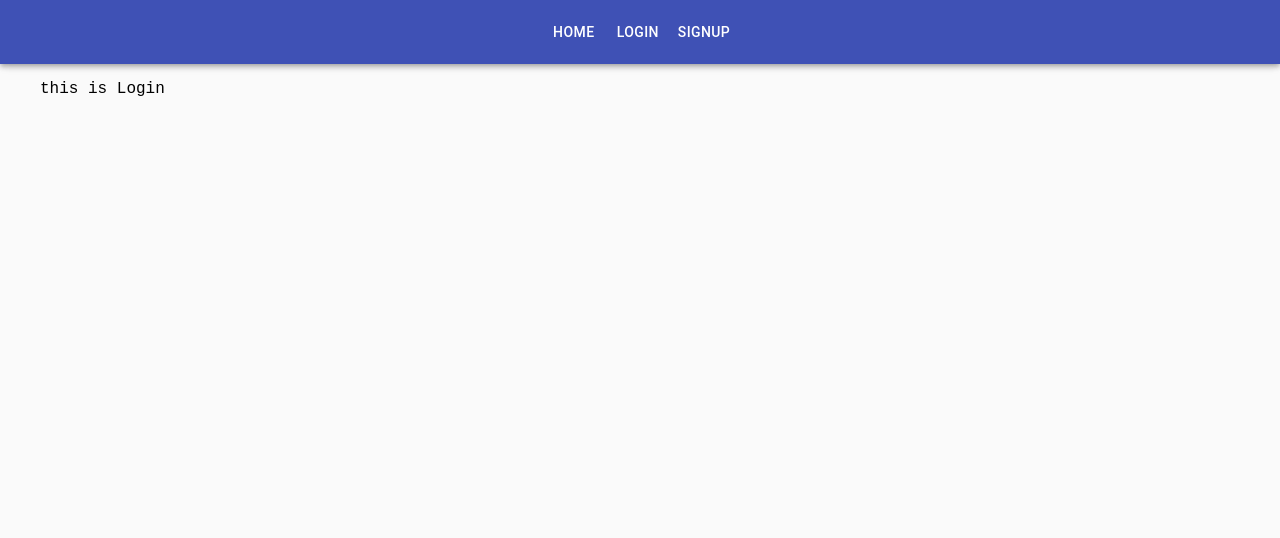
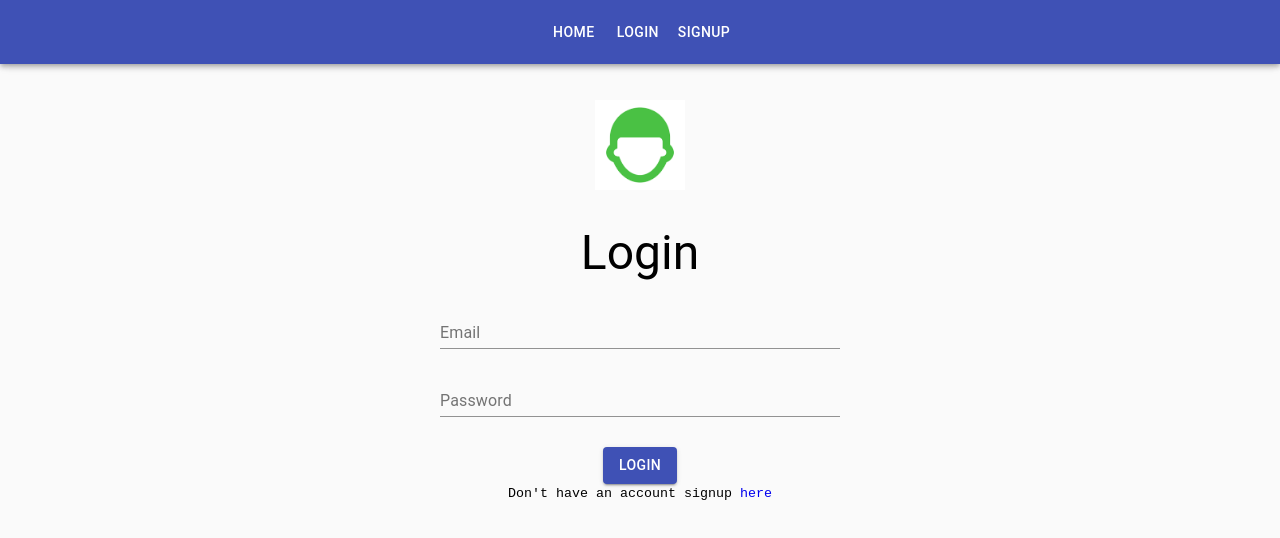
Before and after one commit to Chetandhangar/BeSocial, a React (Create React App) app: page /login in a window 1280 px wide. Shown: the top 538 px of the page. Built offline with nearby package versions, Linux system fonts and the light colour scheme.

Commit message:
Login Done

```diff
--- a/package.json
+++ b/package.json
@@ -10,6 +10,7 @@
     "axios": "^0.21.0",
     "bootstrap": "^4.0.0",
     "bootstrap-social": "^5.1.1",
+    "dayjs": "^1.9.4",
     "font-awesome": "^4.7.0",
     "react": "^16.13.1",
     "react-dom": "^16.13.1",
--- a/src/components/Scream.js
+++ b/src/components/Scream.js
@@ -8,6 +8,10 @@
 import { CardMedia } from '@material-ui/core';
 import { Typography } from '@material-ui/core';
 import {Button} from '@material-ui/core';
+
+//dayjs
+import dayjs from 'dayjs';
+import relativeTime from 'dayjs/plugin/relativeTime';
 
 const styles={
     card:{
@@ -24,13 +28,14 @@
 }
 class Scream extends Component{
     render(){
+        dayjs.extend(relativeTime)
         const {classes,scream:{body, createdAt, userImage, userHandle, screamId, likeCount, commentCount}}= this.props
         return(
          <Card className={classes.card} >
              <CardMedia image={userImage}  className={classes.image}></CardMedia>
              <CardContent className={classes.content}>
               <Typography variant='h5' component={Link} to={`/users/${userHandle}`}>{userHandle}</Typography>
-              <Typography variant='body2'>{createdAt}</Typography>
+              <Typography variant='body2'>{dayjs(createdAt).fromNow()}</Typography>
               <Typography variant='body1'>{body}</Typography>
 
              </CardContent>
--- a/src/pages/Login.js
+++ b/src/pages/Login.js
@@ -1,12 +1,146 @@
 import React,{Component} from 'react';
+import withStyles from '@material-ui/core/styles/withStyles';
+import icon from '../images/icon.png';
+import axios from 'axios';
+import {Link} from 'react-router-dom';
+//Mu
+import Grid from '@material-ui/core/Grid';
+import Typography from '@material-ui/core/Typography';
+import TextField from '@material-ui/core/TextField';
+import Button from '@material-ui/core/Button';
+import CircularProgress from '@material-ui/core/CircularProgress';
 
+
+const styles ={
+    form:{
+        textAlign:'center'
+    },
+    image:{
+        margin:'20px auto 20px auto'
+    },
+    pageTitle:{
+        margin:'10px auto 10px auto'
+    },
+    textField:{
+        margin:'10px auto 10px auto'
+    },
+    button:{
+        marginTop:20,
+        position:'relative'
+    },
+    customError:{
+        color:'red',
+        marginTop:10
+    },
+    progress:{
+        position:'absolute'
+    }
+}
 class Login extends Component{
+    constructor(){
+        super();
+
+        this.state={
+            email:'',
+            password:'',
+            errors: {},
+            loading: false
+        }
+    }
+
+    handleSubmit = (event)=>{
+         event.preventDefault();
+        this.setState({
+            loading:true
+        });
+
+        const userData ={
+            email:this.state.email,
+            password:this.state.password
+        }
+        axios
+        .post('/login',userData)
+        .then((res) =>{
+            console.log(res.data);
+            this.setState({
+                loading:false
+            });
+            this.props.history.push('/')
+        })
+        .catch((err)=>{
+          this.setState({
+            errors: err.response.data,
+            loading: false
+          });
+        })
+    };
+
+    handleChange = (event)=>{
+        this.setState({
+            [event.target.name]: event.target.value
+        });
+    }
     render(){
+        const {classes}=this.props;
+        const {errors,loading}=this.state;
+
         return(
-            <div>
-                <h>this is Login</h>
-            </div>
+            <Grid container className={classes.form}>
+                <Grid item sm></Grid>
+                <Grid sm item>
+                    <img src={icon} alt="AppIcon"  className={classes.image} width='90px' height ='90px'></img>
+                    <Typography variant='h3' className={classes.pageTitle}>Login</Typography>
+
+                    <form noValidate onSubmit={this.handleSubmit} >
+                        <TextField
+                        id='email'
+                        name='email'
+                        type='email'
+                        label='Email'
+                        className={classes.textField}
+                        helperText={errors.email}
+                        error={errors.email ? true : false}
+                        value={this.state.email}
+                       onChange={this.handleChange}
+                       fullWidth>
+                       </TextField>
+                        <TextField
+                         id='password'
+                         name='password'
+                         type='password'
+                         label="Password"
+                         className={classes.textField}
+                         helperText={errors.password}
+                         error={errors.password ? true : false}
+                         value={this.state.password}
+                        onChange={this.handleChange}
+                         fullWidth>
+                         </TextField>
+                         {errors.general && (
+                             <Typography variant='body2' className={classes.customError}>
+                                 {errors.general}
+                                 </Typography>
+                         )}
+                         <Button variant='contained'
+                         color='primary'
+                         id='button'
+                         name='button'
+                         type='submit'
+                         disabled={loading}
+                         className={classes.button}>
+                             Login
+                            {loading &&  <CircularProgress size={30} className={classes.progress}/>}
+                             </Button>
+
+                             <br/>
+                             <small>Don't have an account signup <Link to='/signup'>here</Link></small>
+                    </form>
+                </Grid>
+                <Grid item sm>
+
+                </Grid>
+            </Grid>
         )
     }
 }
-export default Login;
+export default withStyles(styles)(Login);
```
Also changed, not shown: src/images/icon.png (added), 1 other file (tests, documents, lock files or other folders).
